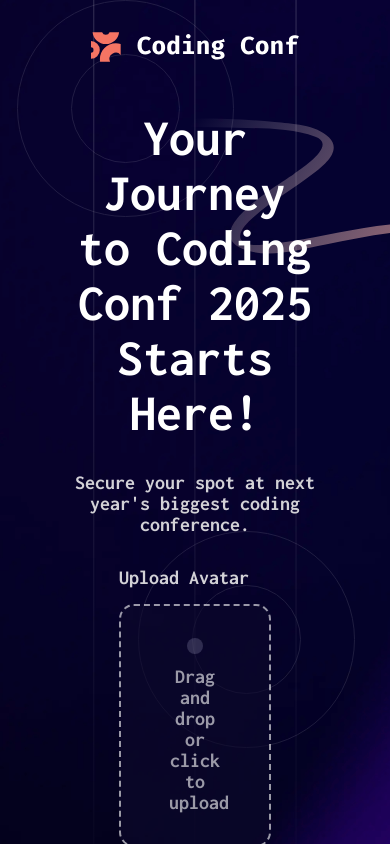
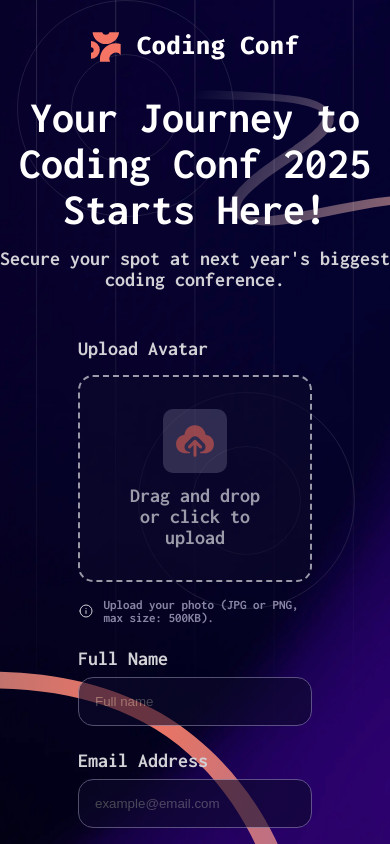
Before and after one commit to REAPERali00/Frontend-Mentor, a React (Vite) app in the folder conference-ticket/: page / in a window 390 px wide. Shown: the top 844 px of the page. Built offline with nearby package versions, Linux system fonts and the light colour scheme.

Commit message:
mobile view finished

```diff
--- a/conference-ticket/src/App.css
+++ b/conference-ticket/src/App.css
@@ -23,8 +23,8 @@
 
   /* ============ Fonts ============*/
   --f-normal: 1.25rem;
-  --f-med: calc(var(--f-normal) + 0.4rem);
-  --f-large: calc(var(--f-normal) + 2rem);
+  --f-med: calc(var(--f-normal) + 0.6rem);
+  --f-large: calc(var(--f-normal) + 1.5rem);
   --fw-small: 400;
   --fw-med: 500;
   --fw-normal: 700;
@@ -63,6 +63,7 @@ body {
   font-weight: var(--fw-normal);
   font-size: var(--f-normal);
   color: var(--Neutral-0);
+  min-height: 100vh;
 }
 
 .container {
@@ -88,10 +89,10 @@ body {
 }
 
 .logo {
-  margin: 2rem;
+  margin-top: 2rem;
+  margin-bottom: 1rem;
 }
 
 .App {
   max-width: 1200px;
-  height: 100%;
 }
--- a/conference-ticket/src/App.tsx
+++ b/conference-ticket/src/App.tsx
@@ -24,7 +24,6 @@ function App() {
       <div className="logo flex-center">
         <img src={logo} alt="logo" />
       </div>
-      <div>
       {!person && (
         <Form onSubmit={setPerson} avatar={avatar} setAvatar={setAvatar} />
       )}
@@ -37,7 +36,6 @@ function App() {
         />
       )}
     </div>
-    </div>
   );
 }
 
--- a/conference-ticket/src/pages/Form/Form.css
+++ b/conference-ticket/src/pages/Form/Form.css
@@ -1,7 +1,7 @@
 .form {
   max-width: 65%;
   margin: auto;
-  gap: 2rem;
+  gap: 1rem;
 }
 
 .form-heading {
@@ -12,6 +12,7 @@
 
 .form p {
   color: var(--Neutral-300);
+  margin-bottom: 2rem;
   text-align: center;
 }
 
@@ -74,7 +75,7 @@
   border-radius: 10px;
   padding: 0.5rem;
   margin-bottom: 0.5rem;
-  width: 20%;
+  width: 4rem;
 }
 
 .upload-btn {
@@ -110,7 +111,7 @@
   display: none;
 }
 
-@media screen and (max-width: 375px) {
+@media screen and (max-width: 700px) {
   .form {
     max-width: 100%;
     gap: 1rem;
--- a/conference-ticket/src/pages/Ticket/Ticket.css
+++ b/conference-ticket/src/pages/Ticket/Ticket.css
@@ -3,11 +3,16 @@
   text-align: center;
   max-width: 50%;
   margin: 0 auto;
+  min-height: 70vh;
+}
+
+.ticket-head {
+  font-size: var(--f-large);
 }
 
 .ticket-main p {
   color: var(--Neutral-500);
-  font-size: 1rem;
+  font-size: var(--f-normal);
 }
 
 .orange-txt {
@@ -77,3 +82,42 @@
   color: var(--Neutral-500);
   padding-bottom: 4rem;
 }
+
+@media screen and (max-width: 750px) {
+  .ticket {
+    max-width: 90%;
+  }
+  .ticket-bg {
+    width: 26rem;
+  }
+  .ticket-main {
+    width: 25rem;
+  }
+  .ticket-left {
+    gap: 0;
+  }
+  .ticket-code {
+    padding-bottom: 2rem;
+  }
+}
+
+@media screen and (max-width: 375px) {
+  .ticket {
+    max-width: 100%;
+  }
+
+  .ticket-head {
+    font-size: var(--f-med);
+  }
+
+  .ticket-bg {
+    width: 20rem;
+  }
+  .ticket-main {
+    width: 19rem;
+    margin-left: 0rem;
+  }
+  .usr-info {
+    margin-top: 10px;
+  }
+}
--- a/conference-ticket/src/pages/Ticket/Ticket.tsx
+++ b/conference-ticket/src/pages/Ticket/Ticket.tsx
@@ -25,7 +25,7 @@ function Ticket({ name, userId, email, avatar }: TicketProps) {
     }
   }, [avatar]);
   return (
-    <div className="ticket flex-col flex-center">
+    <section className="ticket flex-col flex-center">
       <h1 className="ticket-head">
         Congrats, <span className="highlight">{name}</span>! Your ticket is
         ready.
@@ -58,7 +58,7 @@ function Ticket({ name, userId, email, avatar }: TicketProps) {
           <div className="ticket-code">#010609</div>
         </div>
       </div>
-    </div>
+    </section>
   );
 }
 
```
Lines whose indentation alone changed are shown as unchanged.
